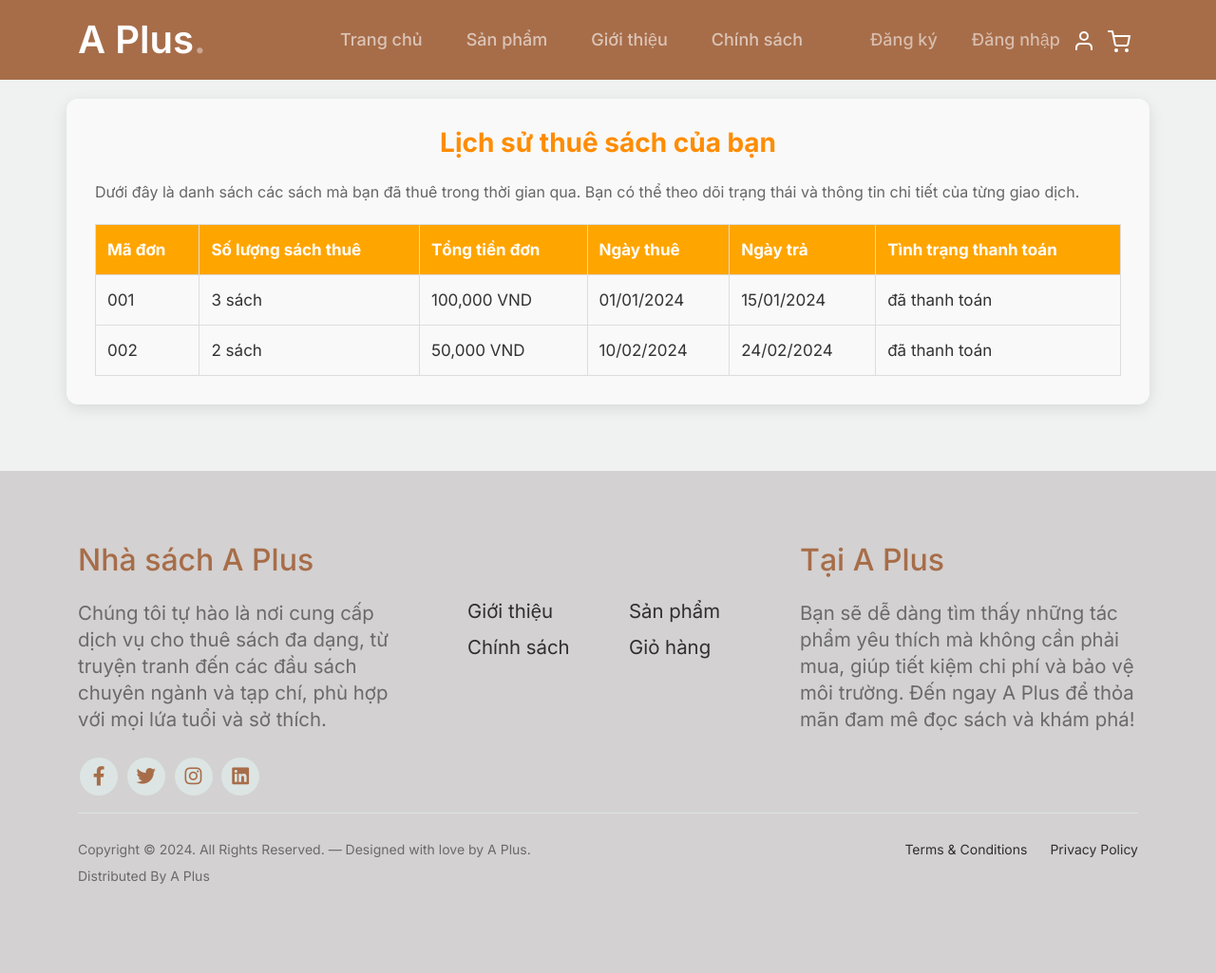
After one commit to tranlephuongtran/PTUD, a PHP site: page /XemLichSuThue.php in a window 1280 px wide. The commit adds this page. Shown: the whole page at 95% size. Run offline with PHP 8.4, Linux system fonts and the light colour scheme.

Commit message:
thêm code file header.php để kết nối với file XemLichSuThue.php và thêm 2 file là services.php, XemLichSuThue.php

```diff
--- /dev/null
+++ b/furni-1.0.0/XemLichSuThue.php
@@ -0,0 +1,375 @@
+<!doctype html>
+<html lang="en">
+<?php
+include('header.php')
+?>
+
+<style>
+/* Main Container Style */
+#XemLichSuThue {
+    display: flex;
+    justify-content: center;
+    padding: 20px;
+}
+
+#XemLichSuThueND {
+    width: 100%;
+    background-color: #f9f9f9;
+    padding: 30px;
+    border-radius: 12px;
+    box-shadow: 0px 4px 16px rgba(0, 0, 0, 0.1);
+    color: #333;
+    margin-bottom: 50px;
+}
+
+#XemLichSuThueND h2 {
+    font-size: 28px;
+    color: #FF8C00;
+    text-align: center;
+    margin-bottom: 20px;
+}
+
+#XemLichSuThueND p {
+    font-size: 16px;
+    color: #666;
+    margin-bottom: 15px;
+}
+
+/* Table Style */
+#XemLichSuThueND table {
+    width: 100%;
+    border-collapse: collapse;
+    margin-top: 20px;
+}
+
+#XemLichSuThueND th, td {
+    padding: 12px;
+    text-align: left;
+    border: 1px solid #ddd;
+}
+
+#XemLichSuThueND th {
+    background-color: orange;
+    color: white;
+}
+
+#XemLichSuThueND tr:hover {
+    background-color: #f1f1f1;
+    cursor: pointer;
+}
+
+/* Modal Styles */
+.modal {
+    display: none;
+    position: fixed;
+    z-index: 1;
+    top: 0;
+    left: 0;
+    width: 100%;
+    height: 100%;
+    background-color: rgba(0,0,0,0.5);
+    padding-top: 60px;
+    overflow-y: auto;
+}
+
+.modal-content {
+    background-color: #fff;
+    margin: auto;
+    padding: 20px;
+    border-radius: 8px;
+    width: 90%;
+    max-width: 700px;
+    box-shadow: 0px 4px 12px rgba(0, 0, 0, 0.3);
+}
+
+.close {
+    color: #aaa;
+    font-size: 28px;
+    font-weight: bold;
+    float: right;
+}
+
+.close:hover, .close:focus {
+    color: #333;
+    cursor: pointer;
+}
+
+/* Modal Form Layout */
+.modal-content h2 {
+    color: orange;
+    font-size: 24px;
+    margin-bottom: 20px;
+}
+
+.modal-content form {
+    display: flex;
+    flex-wrap: wrap;
+    gap: 20px;
+}
+
+.modal-content form label {
+    font-weight: bold;
+    width: 150px;
+}
+
+.modal-content form input {
+    width: calc(100% - 160px);
+    padding: 8px;
+    margin: 5px 0 10px;
+    border: 1px solid #ddd;
+    border-radius: 4px;
+    background-color: #f9f9f9;
+}
+
+.modal-content .btn-gia-han {
+    background-color: orange;
+    color: white;
+    padding: 10px 20px;
+    border: none;
+    border-radius: 5px;
+    cursor: pointer;
+    font-size: 16px;
+}
+
+.modal-content .btn-gia-han:hover {
+    background-color: orange;
+}
+
+/* Flex Layout for Modal */
+.modal-content .content-container {
+    display: flex;
+    gap: 20px;
+}
+
+.modal-content .content-container .left-section {
+    flex: 1;
+    text-align: center;
+}
+
+.modal-content .content-container .left-section img {
+    width: 100%;
+    max-width: 200px;
+    border-radius: 8px;
+    box-shadow: 0px 4px 8px rgba(0, 0, 0, 0.1);
+    margin-bottom: 15px;
+}
+
+.modal-content .content-container .right-section {
+    flex: 2;
+}
+.ChiTietDonSach{
+	text-align: center;
+	color: orange;
+}
+</style>
+
+<body>
+	<div class="why-choose-section" id="XemLichSuThue">
+		<div class="container" id="XemLichSuThueND">
+			<h2><b>Lịch sử thuê sách của bạn</b></h2>
+			<p>Dưới đây là danh sách các sách mà bạn đã thuê trong thời gian qua. Bạn có thể theo dõi trạng thái và thông tin chi tiết của từng giao dịch.</p>
+
+			<table>
+				<tr>
+					<th>Mã đơn</th>
+					<th>Số lượng sách thuê</th>
+					<th>Tổng tiền đơn</th>
+					<th>Ngày thuê</th>
+					<th>Ngày trả</th>
+					<th>Tình trạng thanh toán</th>
+				</tr>
+				<tr onclick="openModal('KH001', '001', 3, '15/01/2024', '15/01/2024', 100000,'đã thanh toán')">
+					<td>001</td>
+					<td>3 sách</td>
+					<td>100,000 VND</td>
+					<td>01/01/2024</td>
+					<td>15/01/2024</td>
+					<td>đã thanh toán</td>
+				</tr>
+				<tr onclick="openModal('KH001', '002', 2, '10/02/2024', '24/02/2024', 50000,'đã thanh toán')">
+					<td>002</td>
+					<td>2 sách</td>
+					<td>50,000 VND</td>
+					<td>10/02/2024</td>
+					<td>24/02/2024</td>
+					<td>đã thanh toán</td>
+				</tr>
+				<!-- Thêm nhiều mục lịch sử thuê sách ở đây -->
+			</table>
+		</div>
+	</div>
+
+	<!-- Modal for Book Details -->
+	<div id="myModal" class="modal">
+		<div class="modal-content">
+			<span class="close" onclick="closeModal()">&times;</span>
+			<h2 class="ChiTietDonSach">Thông tin chi tiết đơn thuê sách</h2>
+			<div class="content-container">
+				<!-- Left Section - Image -->
+				<div class="left-section">
+					<img id="hinhAnhThanhToan" src="images/img-grid-3.jpg" alt="Hình ảnh sách">
+				</div>
+				<!-- Right Section - Details -->
+				<div class="right-section">
+					<form>
+						<div>
+							<label for="maKH">Mã khách hàng:</label>
+							<input type="text" id="maKH" readonly><br>
+						</div>
+						<div>
+							<label for="maDon">Mã đơn:</label>
+							<input type="text" id="maDon" readonly><br>
+						</div>
+						<div>
+							<label for="soLuong">Số lượng sách thuê:</label>
+							<input type="number" id="soLuong" readonly><br>
+						</div>
+						<div>
+							<label for="ngayThue">Ngày thuê:</label>
+							<input type="text" id="ngayThue" readonly><br>
+						</div>
+						<div>
+							<label for="ngayTra">Ngày trả:</label>
+							<input type="text" id="ngayTra" readonly><br>
+						</div>
+						<div>
+							<label for="tongGia">Tổng giá thuê:</label>
+							<input type="text" id="tongGia" readonly><br>
+						</div>
+						<div>
+							<label for="phuongThucTT">Phương thức thanh toán:</label>
+							<input type="text" id="phuongThucTT" readonly><br>
+						</div>
+						<div>
+							<label for="khuyenMai">Khuyến mãi:</label>
+							<input type="text" id="khuyenMai" readonly><br>
+						</div>
+						<div>
+							<label for="phiShip">Phí ship:</label>
+							<input type="text" id="phiShip" readonly><br>
+						</div>
+						<div>
+							<label for="uuDaiTV">Ưu đãi thành viên:</label>
+							<input type="text" id="uuDaiTV" readonly><br>
+						</div>
+						<div>
+							<label for="tongTienThueSauUuDai">Tổng tiền thuê sau ưu đãi:</label>
+							<input type="text" id="tongTienThueSauUuDai" readonly><br>
+						</div>
+						<div>
+							<label for="tinhTrangTT">Tình trạng thanh toán:</label>
+							<input type="text" id="tinhTrangTT" readonly><br>
+						</div>
+						<button type="button" class="btn-gia-han">Gia Hạn</button>
+					</form>
+				</div>
+			</div>
+		</div>
+	</div>
+
+	<script>
+		function openModal(maKH, maDon, soLuong, ngayThue, ngayTra, tongGia, tinhTrangTT) {
+			document.getElementById("maKH").value = maKH;
+			document.getElementById("maDon").value = maDon;
+			document.getElementById("soLuong").value = soLuong;
+			document.getElementById("ngayThue").value = ngayThue;
+			document.getElementById("ngayTra").value = ngayTra;
+			document.getElementById("tongGia").value = tongGia;
+			document.getElementById("tinhTrangTT").value = tinhTrangTT;
+			document.getElementById("myModal").style.display = "block";
+		}
+
+		function closeModal() {
+			document.getElementById("myModal").style.display = "none";
+		}
+
+		window.onclick = function (event) {
+			if (event.target == document.getElementById("myModal")) {
+				closeModal();
+			}
+		}
+	</script>
+
+<footer class="footer-section">
+    <div class="container relative">
+        <div style="font-size: larger">
+            <div class="row g-7 mb-7">
+                <div class="col-lg-4">
+                    <div class="mb-4 footer-logo-wrap"><a href="#" class="footer-logo">Nhà sách A Plus</a>
+                    </div>
+                    <p class="mb-4">Chúng tôi tự hào là nơi cung cấp dịch vụ cho thuê sách đa dạng, từ truyện tranh đến
+                        các
+                        đầu sách chuyên ngành và tạp chí, phù hợp với mọi lứa tuổi và sở thích.</p>
+
+                    <ul class="list-unstyled custom-social">
+                        <li><a href="#"><span class="fa fa-brands fa-facebook-f"></span></a></li>
+                        <li><a href="#"><span class="fa fa-brands fa-twitter"></span></a></li>
+                        <li><a href="#"><span class="fa fa-brands fa-instagram"></span></a></li>
+                        <li><a href="#"><span class="fa fa-brands fa-linkedin"></span></a></li>
+                    </ul>
+                </div>
+
+                <div class="col-lg-4">
+                    <div class="row links-wrap">
+                        <div class="col-12 col-sm-6 col-md-6">
+                            <ul class="list-unstyled">
+                                <li>
+                                    <div style='position: relative; left: 30px;'><a href="#">Giới thiệu</a></div>
+                                </li>
+                                <li>
+                                    <div style='position: relative; left: 30px;'>
+                                        <a href="#">Chính sách</a>
+                                    </div>
+                                </li>
+                            </ul>
+                        </div>
+
+                        <div class="col-6 col-sm-6 col-md-6">
+                            <ul class="list-unstyled">
+                                <li>
+                                    <div style='position: relative; left: 10px;'><a href="#">Sản phẩm</a></div>
+                                </li>
+                                <li>
+                                    <div style='position: relative; left: 10px;'><a href="#">Giỏ hàng</a></div>
+                                </li>
+                            </ul>
+
+                        </div>
+                    </div>
+                </div>
+
+                <div class="col-lg-4">
+                    <div class="mb-4 footer-logo-wrap"><a href="#" class="footer-logo">Tại A Plus</a>
+                    </div>Bạn sẽ dễ dàng tìm thấy những tác phẩm yêu thích mà không cần phải mua,
+                    giúp tiết kiệm chi phí và bảo vệ môi trường. Đến ngay A Plus để thỏa mãn đam mê đọc sách và khám
+                    phá!
+                </div>
+            </div>
+        </div>
+
+        <div class="border-top copyright">
+            <div class="row pt-4">
+                <div class="col-lg-6">
+                    <p class="mb-2 text-center text-lg-start">Copyright &copy;
+                        <script>document.write(new Date().getFullYear());</script>. All Rights Reserved. &mdash;
+                        Designed with love by A Plus. Distributed By A Plus
+
+                    </p>
+                </div>
+
+                <div class="col-lg-6 text-center text-lg-end">
+                    <ul class="list-unstyled d-inline-flex ms-auto">
+                        <li class="me-4"><a href="#">Terms &amp; Conditions</a></li>
+                        <li><a href="#">Privacy Policy</a></li>
+                    </ul>
+                </div>
+
+            </div>
+        </div>
+
+    </div>
+</footer>
+</body>
+
+
+</html>
--- a/furni-1.0.0/header.php
+++ b/furni-1.0.0/header.php
@@ -83,6 +83,7 @@
                     <div id="userMenu" class="dropdown-menu">
                         <a class="dropdown-item" href="update_profile.php">Cập nhật thông tin</a>
                         <a class="dropdown-item" href="change_password.php">Đổi mật khẩu</a>
+                        <a class="dropdown-item" href="XemLichSuThue.php">Xem lịch sử thuê sách</a>
                         <a class="dropdown-item" href="logout.php">Đăng xuất</a>
                     </div>
                     </li>
```
Also changed, not shown: furni-1.0.0/services.php (+141 -96 lines).
